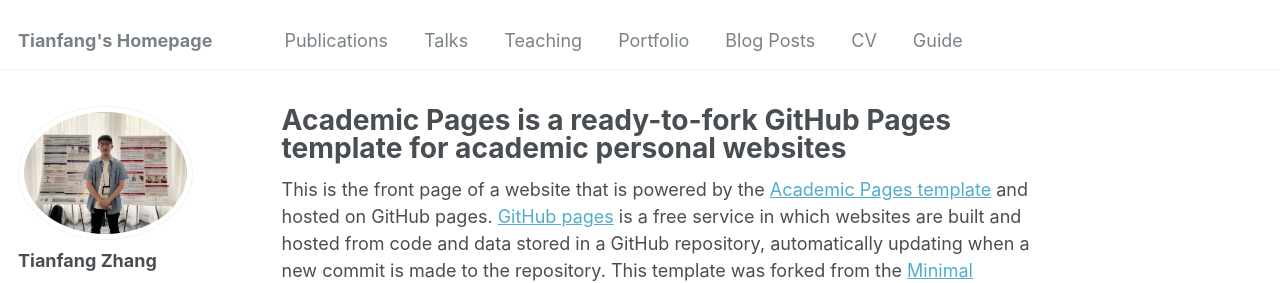
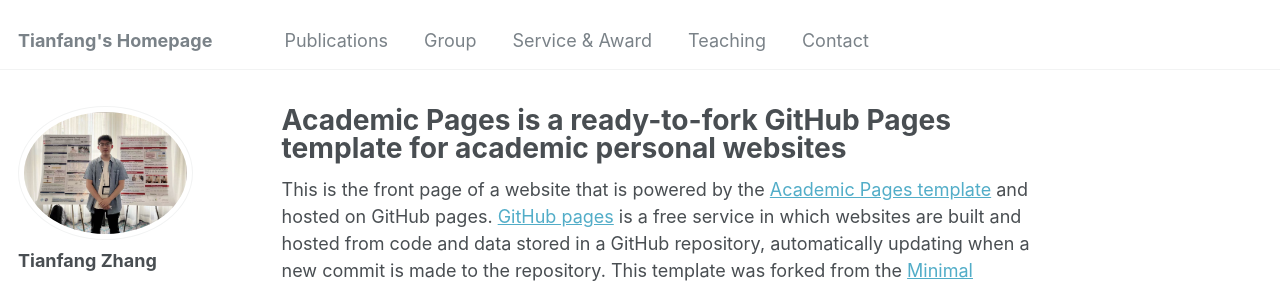
Before and after one commit to tianfang96/tianfang96.github.io, a Jekyll site: the page built from _pages/about.md, in a window 1280 px wide. Shown: the top 283 px of the page. Built offline with Jekyll 4.4.1, drawn with Linux system fonts in a browser that asks for light colours; some web fonts are replaced.

Commit message:
Update navigation.yml

```diff
--- a/_data/navigation.yml
+++ b/_data/navigation.yml
@@ -8,20 +8,14 @@ main:
   - title: "Publications"
     url: /publications/
 
-  - title: "Talks"
+  - title: "Group"
     url: /talks/
 
-  - title: "Teaching"
+  - title: "Service & Award"
     url: /teaching/
 
-  - title: "Portfolio"
+  - title: "Teaching"
     url: /portfolio/
 
-  - title: "Blog Posts"
+  - title: "Contact"
     url: /year-archive/
-
-  - title: "CV"
-    url: /cv/
-
-  - title: "Guide"
-    url: /markdown/
```
